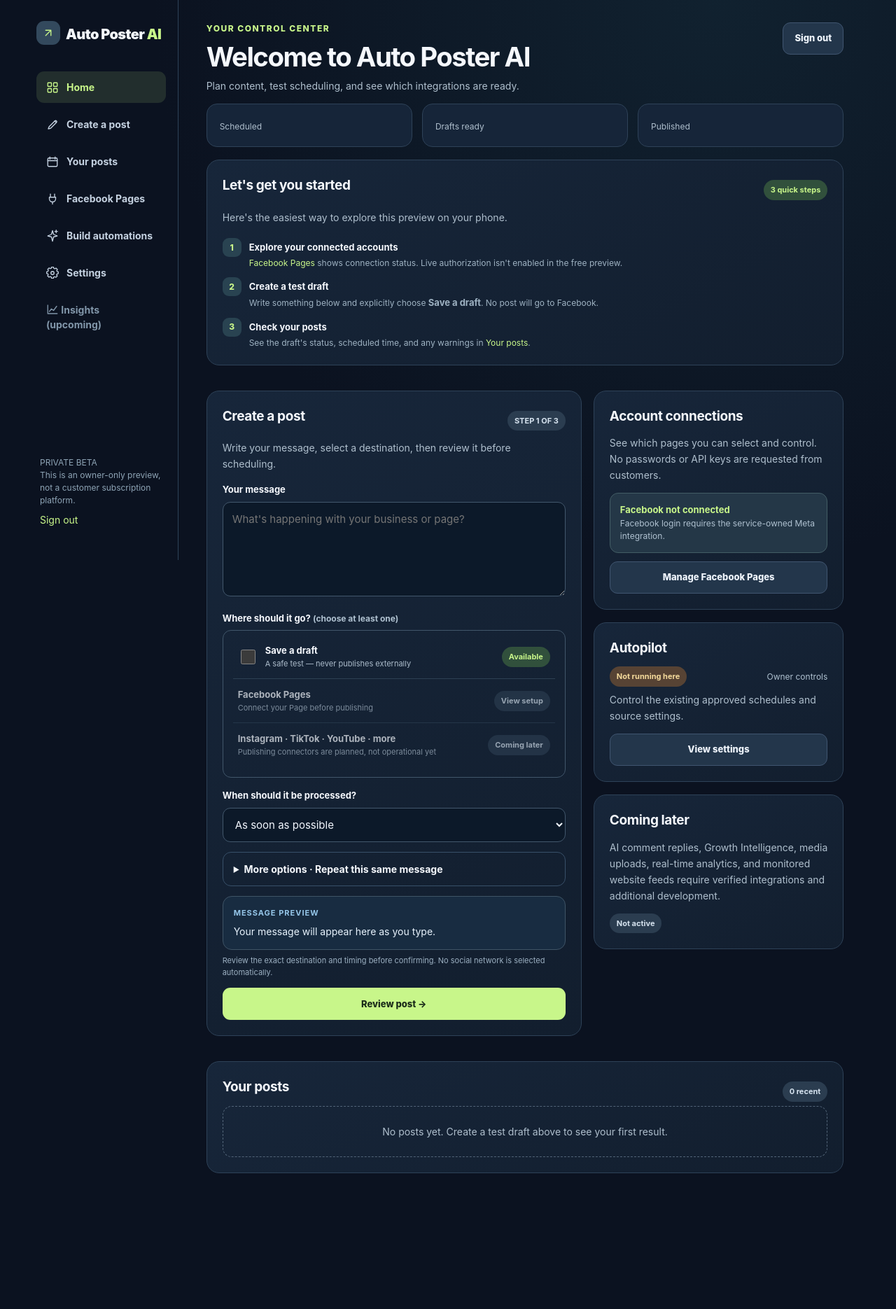
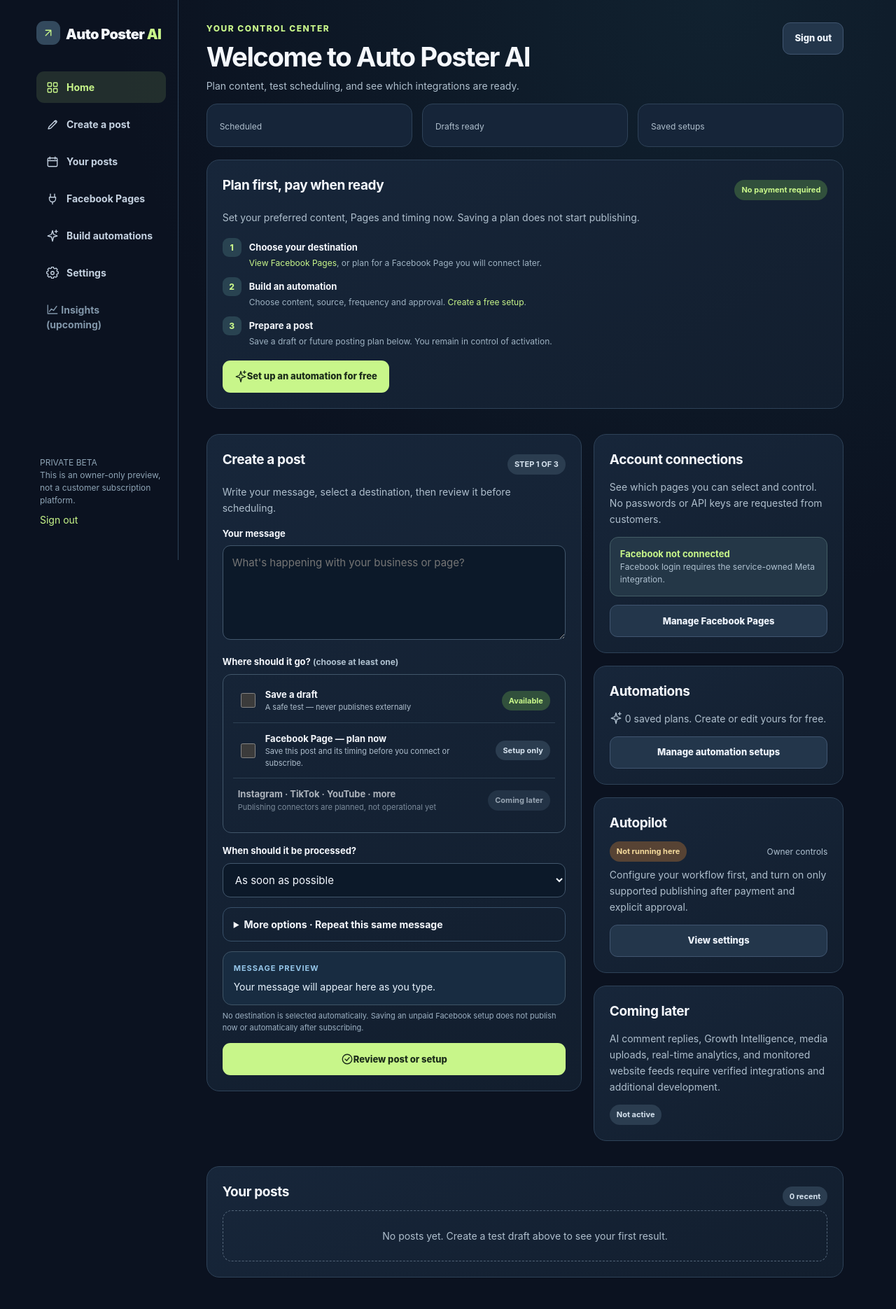
Before and after one commit to Darius-Lea/Auto-Poster-AI, a Python web app: template templates/dashboard.html in a window 1280 px wide. Shown: the top 1870 px of the page at 70% size. Before the commit the page ends 1676 px from the top, so only its background shows below. Run offline with Jinja, Linux system fonts and the light colour scheme; the template is opened without the code that fills it, so the values that code supplies are empty.

Commit message:
Make create-free-before-payment journey prominent and allow Facebook post setup drafts

```diff
--- a/templates/dashboard.html
+++ b/templates/dashboard.html
@@ -72,17 +72,18 @@ details{border:1px solid #385069;border-radius:12px;margin:14px 0}summary{paddin
   <div class="metrics">
    <div class="metric"><strong>{{counts.get('scheduled',0)}}</strong><small>Scheduled</small></div>
    <div class="metric"><strong>{{counts.get('draft_ready',0)}}</strong><small>Drafts ready</small></div>
-   <div class="metric"><strong>{{counts.get('published',0)}}</strong><small>Published</small></div>
+   <div class="metric"><strong>{{counts.get('setup_only',0)}}</strong><small>Saved setups</small></div>
   </div>
   <section class="card" aria-label="Getting started">
-   <div class="split"><h2>Let's get you started</h2><span class="badge good">3 quick steps</span></div>
-   <p>Here's the easiest way to explore this preview on your phone.</p>
-   <ol class="steps">
-    <li><span class="number">1</span><span><b>Explore your connected accounts</b><small><a href="/pages">Facebook Pages</a> shows connection status. Live authorization isn't enabled in the free preview.</small></span></li>
-    <li><span class="number">2</span><span><b>Create a test draft</b><small>Write something below and explicitly choose <b>Save a draft</b>. No post will go to Facebook.</small></span></li>
-    <li><span class="number">3</span><span><b>Check your posts</b><small>See the draft's status, scheduled time, and any warnings in <a href="#posts">Your posts</a>.</small></span></li>
-   </ol>
-  </section>
+ <div class="split"><h2>Plan first, pay when ready</h2><span class="badge good">No payment required</span></div>
+ <p>Set your preferred content, Pages and timing now. Saving a plan does not start publishing.</p>
+ <ol class="steps">
+  <li><span class="number">1</span><span><b>Choose your destination</b><small><a href="/pages">View Facebook Pages</a>, or plan for a Facebook Page you will connect later.</small></span></li>
+  <li><span class="number">2</span><span><b>Build an automation</b><small>Choose content, source, frequency and approval. <a href="/automations">Create a free setup</a>.</small></span></li>
+  <li><span class="number">3</span><span><b>Prepare a post</b><small>Save a draft or future posting plan below. You remain in control of activation.</small></span></li>
+ </ol>
+ <div style="margin-top:18px"><a class="button" href="/automations"><svg class="icon" aria-hidden="true"><use href="#ico-sparkles"/></svg> Set up an automation for free</a></div>
+ </section>
  </section>
  <div class="content-grid">
   <section class="card" id="create">
@@ -98,7 +99,7 @@ details{border:1px solid #385069;border-radius:12px;margin:14px 0}summary{paddin
      {% if fb_enabled and not preview_mode %}
      <label class="destination" for="legacyfacebook"><input type="checkbox" id="legacyfacebook" name="destinations" value="facebook"><span class="desc"><b>Existing Facebook Page</b><small>Uses the owner's existing Page authorization</small></span><span class="badge good">Connected</span></label>
      {% else %}
-     <div class="destination offline"><span class="desc"><b>Facebook Pages</b><small>{% if preview_mode %}Disabled in this free preview{% else %}Connect your Page before publishing{% endif %}</small></span><a href="/pages" class="badge">View setup</a></div>
+     <label class="destination" for="facebook-plan"><input type="checkbox" id="facebook-plan" name="destinations" value="facebook"><span class="desc"><b>Facebook Page — plan now</b><small>Save this post and its timing before you connect or subscribe.</small></span><span class="badge">Setup only</span></label>
      {% endif %}
      {% for pg in fb_pages %}{% if pg.can_publish and not preview_mode %}
      <label class="destination" for="fb{{pg.page_id}}"><input type="checkbox" id="fb{{pg.page_id}}" name="facebook_pages" value="{{pg.page_id}}"><span class="desc"><b>{{pg.name}}</b><small>Facebook business Page</small></span><span class="badge good">Connected</span></label>
@@ -111,8 +112,8 @@ details{border:1px solid #385069;border-radius:12px;margin:14px 0}summary{paddin
     <input type="hidden" id="utc_due" name="utc_due"><input type="hidden" id="time_zone" name="time_zone" value="UTC">
     <details><summary>More options · Repeat this same message</summary><div class="details-inner"><label for="frequency">Repeat frequency</label><select name="frequency" id="frequency"><option value="once">Do not repeat</option><option value="daily">Every day — same wording</option><option value="weekly">Every week — same wording</option></select><p class="footnote">This doesn't generate fresh content. Repeating creates a new scheduled job only after the previous one completes.</p></div></details>
     <div class="preview-box" aria-live="polite"><div class="label">Message preview</div><div id="message-preview" class="preview-text">Your message will appear here as you type.</div></div>
-    <p class="footnote">Review the exact destination and timing before confirming. No social network is selected automatically.</p>
-    <button class="button button-full" type="submit" id="review-button">Review post →</button>
+    <p class="footnote">No destination is selected automatically. Saving an unpaid Facebook setup does not publish now or automatically after subscribing.</p>
+    <button class="button button-full" type="submit" id="review-button"><svg class="icon" aria-hidden="true"><use href="#ico-check"/></svg> Review post or setup</button>
    </form>
   </section>
   <aside>
@@ -120,7 +121,7 @@ details{border:1px solid #385069;border-radius:12px;margin:14px 0}summary{paddin
     <div class="help"><strong>{% if fb_pages or fb_enabled %}Facebook configured{% else %}Facebook not connected{% endif %}</strong><div class="small">{% if preview_mode %}External publishing is disabled for this free test site.{% elif fb_pages %}{{fb_pages|length}} Page connection(s) available.{% else %}Facebook login requires the service-owned Meta integration.{% endif %}</div></div>
     <a class="button-secondary button-full" href="/pages">Manage Facebook Pages</a>
    </section>
-   <section class="card"><h2>Autopilot</h2><div class="split"><span class="badge {{ 'good' if settings.enabled and not preview_mode else 'warn' }}">{{'On' if settings.enabled and not preview_mode else 'Not running here'}}</span><span class="small">Owner controls</span></div><p>{% if preview_mode %}Autonomous publishing is unavailable in this free preview. Your existing live publisher is separate.{% else %}Control the existing approved schedules and source settings.{% endif %}</p><a href="/control" class="button-secondary button-full">View settings</a></section>
+   <section class="card"><h2>Automations</h2><p><svg class="icon" aria-hidden="true"><use href="#ico-sparkles"/></svg> {{plans|length}} saved {{'plan' if plans|length==1 else 'plans'}}. Create or edit yours for free.</p><a class="button-secondary button-full" href="/automations">Manage automation setups</a></section><section class="card"><h2>Autopilot</h2><div class="split"><span class="badge {{ 'good' if settings.enabled and not preview_mode else 'warn' }}">{{'On' if settings.enabled and not preview_mode else 'Not running here'}}</span><span class="small">Owner controls</span></div><p>{% if preview_mode %}You can configure and save automations here, but this preview will not publish anything externally. Your existing live publisher is separate.{% else %}Configure your workflow first, and turn on only supported publishing after payment and explicit approval.{% endif %}</p><a href="/control" class="button-secondary button-full">View settings</a></section>
    <section class="card"><h2>Coming later</h2><p>AI comment replies, Growth Intelligence, media uploads, real-time analytics, and monitored website feeds require verified integrations and additional development.</p><span class="badge">Not active</span></section>
   </aside>
  </div>
```
